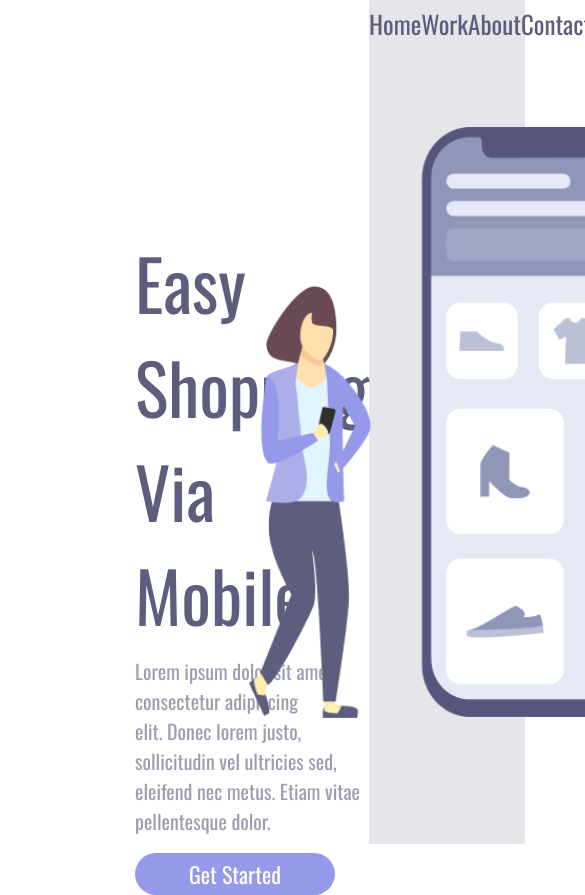
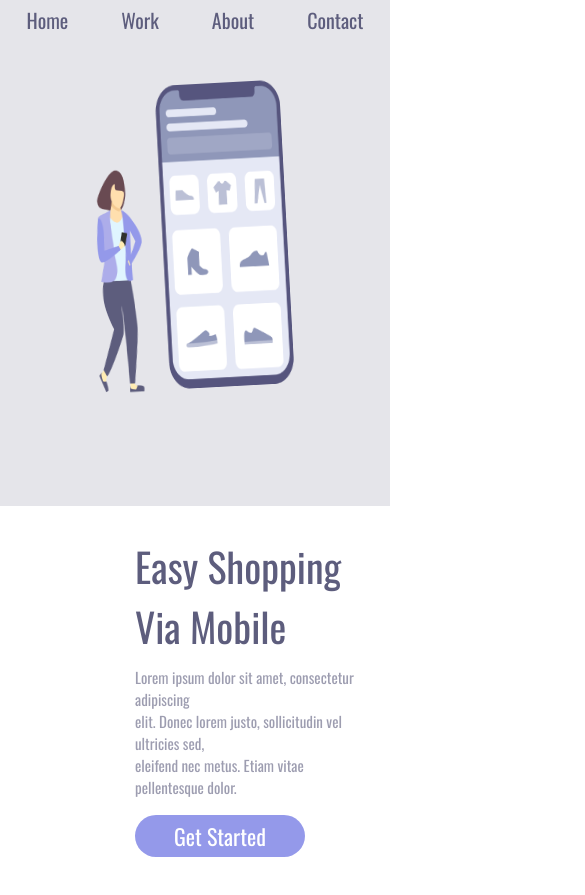
Before and after one commit to DaniloMoncaodeAraujo/Site-Compras, a plain HTML site: page index.html in a window 390 px wide. Shown: the top 895 px of the page, 585 px wide, since content can reach past the window. After the commit the page ends 857 px from the top, so only its background shows below. Drawn offline with nearby package versions, Linux system fonts and the light colour scheme.

Commit message:
Deixei o Site Responsivo!

```diff
--- a/style.css
+++ b/style.css
@@ -8,6 +8,7 @@
 div {
 
     display: flex;
+    overflow-x: hidden;
 
 }
 
@@ -81,7 +82,7 @@ div {
             cursor: pointer;
             color: #9499EA;
             opacity: 0.70;
-            transition: 0.4s linear;
+            transition: 0.7s linear;
             font-size: 27px;
         }
     }
@@ -97,57 +98,67 @@ div {
 
 }
 
-/*@keyframes moverfotogirl {
-    from{
-       transform: translate(-2%, 2%) rotate(-4deg);
+@keyframes moverfotogirl {
+    from {
+        transform: translate(-2%, 2%) rotate(-4deg);
     }
-   }
+}
 
-@media (min-height: 1000px) {
+
+/* Para telas até 1024px (tablets em modo paisagem) */
+@media (max-width: 1024px) {}
+
+/* Para telas até 768px (tablets e smartphones grandes) */
+@media (max-width: 768px) {
+    .conteudo-1 {
+        margin-top: 30px;
+    }
+}
+
+/* Para telas até 480px (smartphones pequenos) */
+@media (max-width: 480px) {
+    div {
+        flex-direction: column-reverse;
+    }
+
     .conteudo-2 {
+        width: 100%;
+        height: 60vh;
+
         header {
             a {
-                font-size: 50px;
+                font-size: 20px;
             }
+
+            a:hover {
+                font-size: 25px;
+            }
+        }
+
+        img {
+            margin: 0;
+            top: 45px;
+            left: 95px;
+            height: 60%;
+            width: 50%;
         }
     }
 
     .conteudo-1 {
-        margin-top: 360px;
-
         h1 {
-            font-size: 120px;
+            font-size: 40px;
         }
 
         p {
-            font-size: 40px;
+            font-size: 15px;
         }
 
         button {
-
-            font-size: 42px;
-            width: 400px;
+            width: 170px;
         }
 
         button:hover {
-            font-size: 44px;
-            padding: 6px;
+            padding: 0;
         }
-
-
     }
 }
-
-@media (min-height: 1215px) {
-    .conteudo-1 {
-        margin-top: 550px;
-    }
-
-}
-
-@media (min-height: 1380px) {
-    .conteudo-1 {
-        margin-top: 640px;
-    }
-
-} */
```
